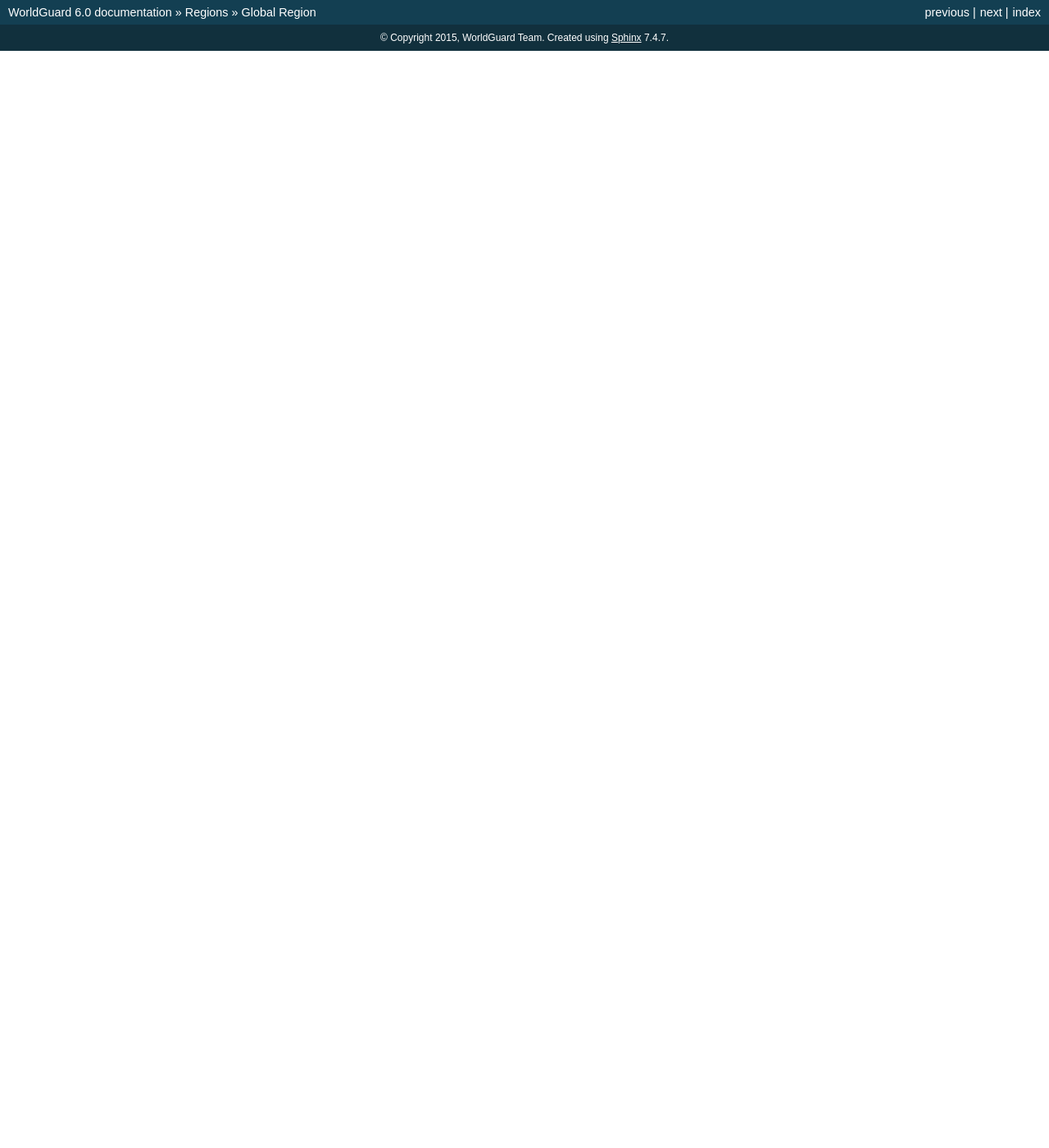
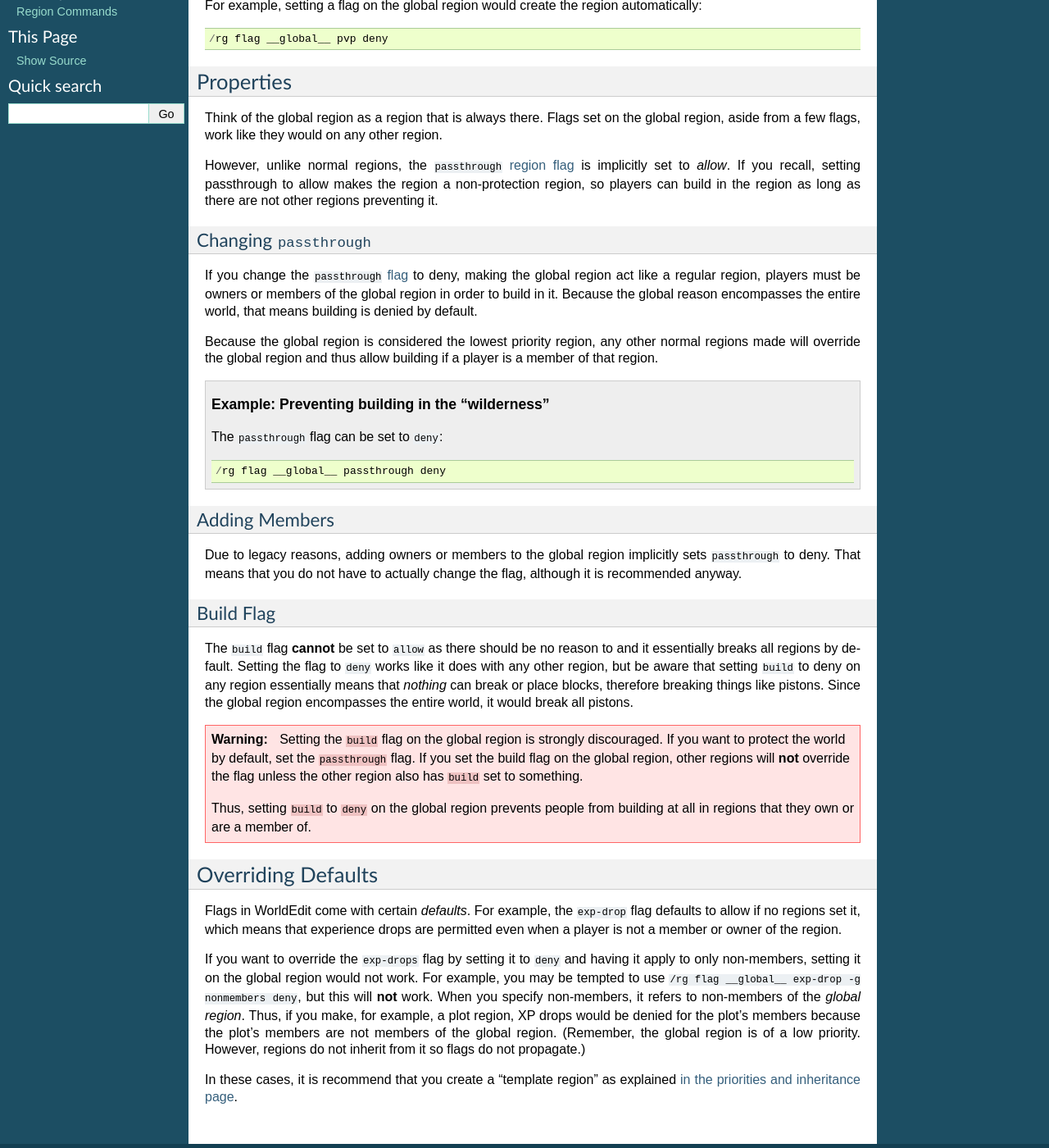
Before and after one commit to aurorasmiles/WorldGuardDocs, a Sphinx documentation site: the page built from source/regions/global-region.rst, in a window 1280 px wide and 1400 px high, scrolled down 270 px. Shown: the whole window at 82% size. Built offline with Sphinx 7.4.7, drawn with Linux system fonts in a browser that asks for light colours; before the commit the page ends 900 px from its top, so only the background shows below that; some of the changed text lies outside the part shown.

Commit message:
Add global region page and update some formatting.

```diff
--- a/source/blacklist/index.rst
+++ b/source/blacklist/index.rst
@@ -149,14 +149,14 @@ In this case, ``message`` is an option that overrides the message used by the "t
 Examples
 ========
 
-.. topic:: Block all bucket use
+.. topic:: Example: Blocking all bucket use
 
     .. code-block:: ini
 
         [lavabucket,waterbucket,bucket]
         on-use=deny,tell
 
-.. topic:: Kick players using TNT and notify administrators
+.. topic:: Example: Kicking players using TNT and notify administrators
 
     .. code-block:: ini
 
@@ -164,7 +164,7 @@ Examples
         ignore-groups=admins
         on-place=deny,notify,kick
 
-.. topic:: Allow only the people in the "obsidian" group and administrators to use obsidian
+.. topic:: Example: Allowing only the people in the "obsidian" group and administrators to use obsidian
 
     .. code-block:: ini
 
--- a/source/regions/global-region.rst
+++ b/source/regions/global-region.rst
@@ -1,3 +1,60 @@
 =============
 Global Region
 =============
+
+The global region is a special region that:
+
+* Encompasses the entire world
+* Has the lowest possible priority
+* Has some special behavior
+
+Every world has its own global region. However, the global region does not exist until you attempt to modify it by referring to the global region with the name ``__global__``.
+
+For example, setting a flag on the global region would create the region automatically::
+
+    /rg flag __global__ pvp deny
+
+Properties
+==========
+
+Think of the global region as a region that is always there. Flags set on the global region, aside from a few flags, work like they would on any other region.
+
+However, unlike normal regions, the ``passthrough`` :doc:`region flag <flags>` is implicitly set to *allow*. If you recall, setting passthrough to allow makes the region a non-protection region, so players can build in the region as long as there are not other regions preventing it.
+
+Changing ``passthrough``
+~~~~~~~~~~~~~~~~~~~~~~~~
+
+If you change the ``passthrough`` :doc:`flag <flags>` to deny, making the global region act like a regular region, players must be owners or members of the global region in order to build in it. Because the global reason encompasses the entire world, that means building is denied by default.
+
+Because the global region is considered the lowest priority region, any other normal regions made will override the global region and thus allow building if a player is a member of that region.
+
+.. topic:: Example: Preventing building in the "wilderness"
+
+    The ``passthrough`` flag can be set to ``deny``::
+
+        /rg flag __global__ passthrough deny
+
+Adding Members
+~~~~~~~~~~~~~~
+
+Due to legacy reasons, adding owners or members to the global region implicitly sets ``passthrough`` to deny. That means that you do not have to actually change the flag, although it is recommended anyway.
+
+Build Flag
+~~~~~~~~~~
+
+The ``build`` flag **cannot** be set to ``allow`` as there should be no reason to and it essentially breaks all regions by default. Setting the flag to ``deny`` works like it does with any other region, but be aware that setting ``build`` to deny on any region essentially means that *nothing* can break or place blocks, therefore breaking things like pistons. Since the global region encompasses the entire world, it would break all pistons.
+
+.. warning::
+
+    Setting the ``build`` flag on the global region is strongly discouraged. If you want to protect the world by default, set the ``passthrough`` flag. If you set the build flag on the global region, other regions will **not** override the flag unless the other region also has ``build`` set to something.
+
+    Thus, setting ``build`` to ``deny`` on the global region prevents people from building at all in regions that they own or are a member of.
+
+Overriding Defaults
+===================
+
+Flags in WorldEdit come with certain *defaults*. For example, the ``exp-drop`` flag defaults to allow if no regions set it, which means that experience drops are permitted even when a player is not a member or owner of the region.
+
+If you want to override the ``exp-drops`` flag by setting it to ``deny`` and having it apply to only non-members, setting it on the global region would not work. For example, you may be tempted to use ``/rg flag __global__ exp-drop -g nonmembers deny``, but this will **not** work. When you specify non-members, it refers to non-members of the *global region*. Thus, if you make, for example, a plot region, XP drops would be denied for the plot's members because the plot's members are not members of the global region. (Remember, the global region is of a low priority. However, regions do not inherit from it so flags do not propagate.)
+
+In these cases, it is recommend that you create a "template region" as explained :doc:`in the priorities and inheritance page <priorities>`.
--- a/source/regions/priorities.rst
+++ b/source/regions/priorities.rst
@@ -71,7 +71,7 @@ To remove a parent, don't specify a parent name::
 
     /rg setparent region_name
 
-WorldGuard will detect circular inheritence and prevent it.
+WorldGuard will detect circular inheritance and prevent it.
 
 .. topic:: Example: Creating a "mall" with multiple plots inside of it
 
```
Also changed, not shown: source/config.rst (+7 -0 lines), source/permissions.rst (+11 -8 lines), source/regions/flags.rst (+7 -1 lines).
